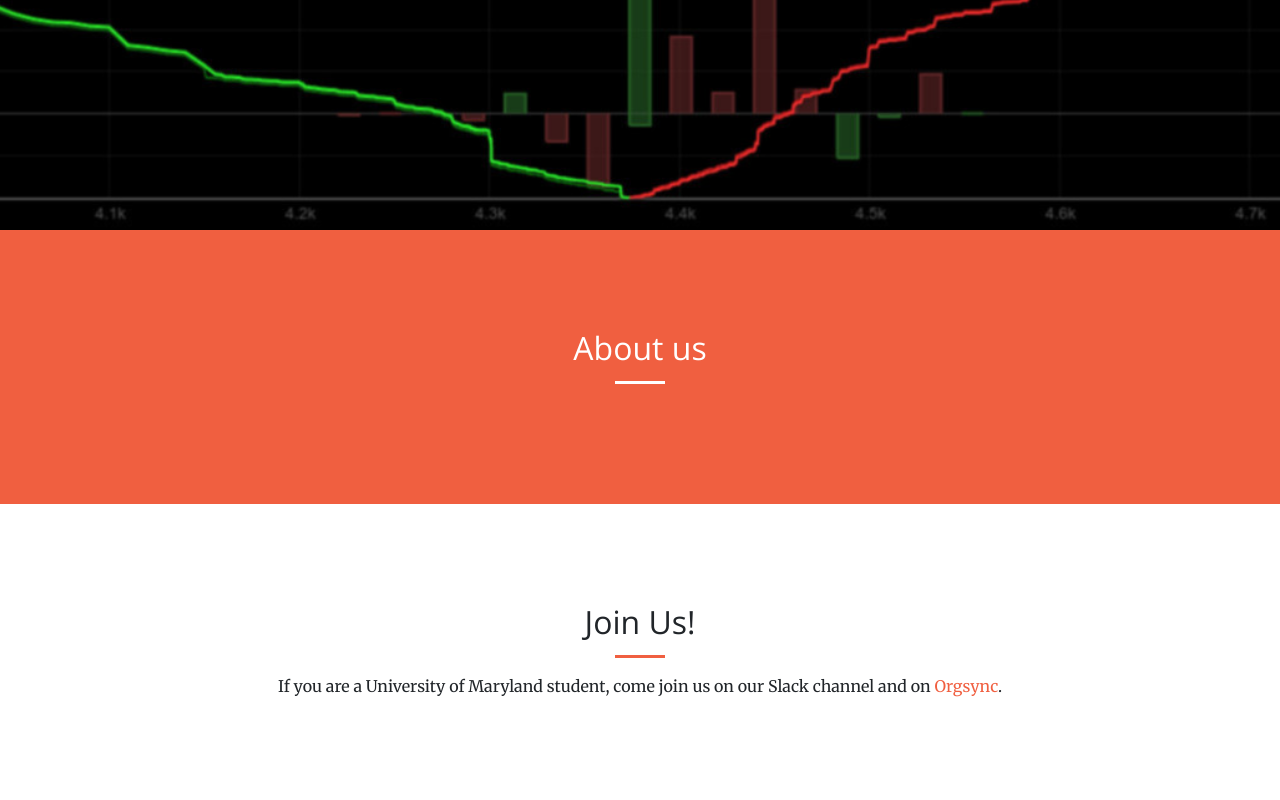
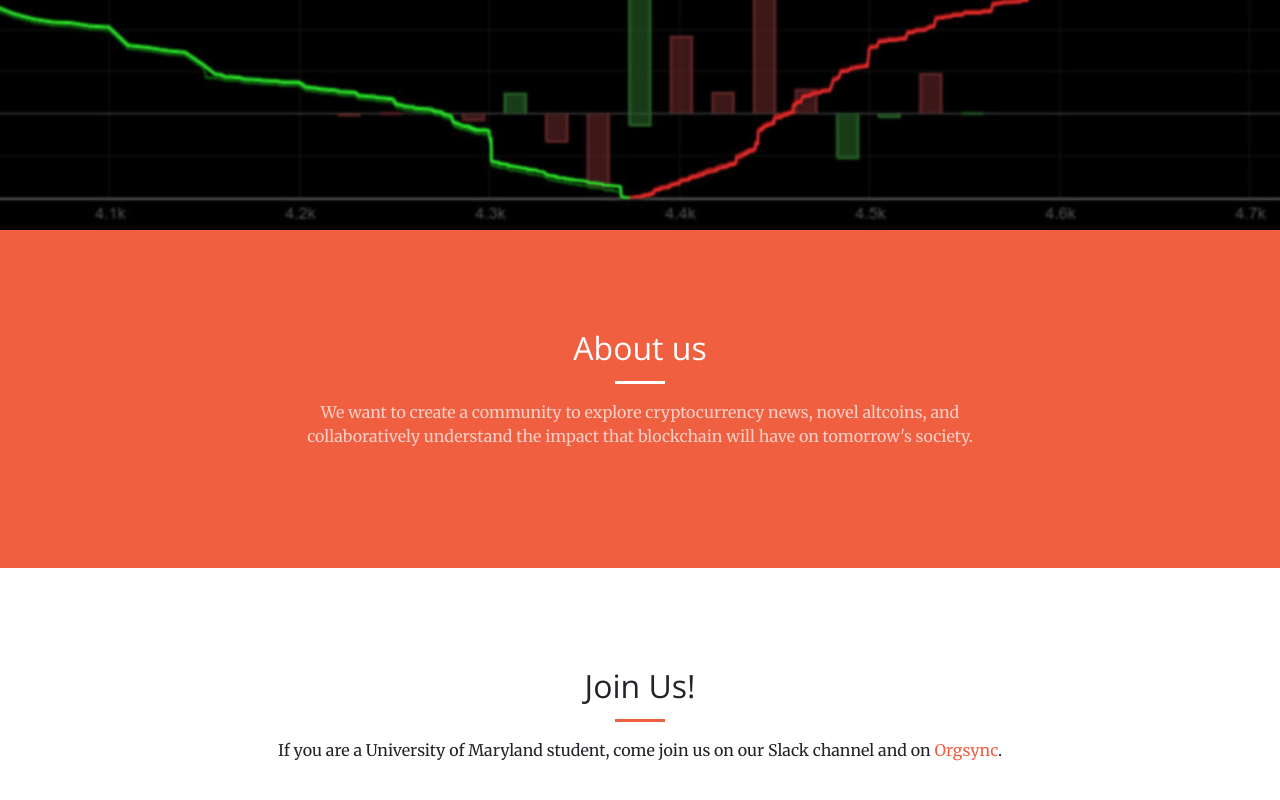
Before and after one commit to Cryptocurrency-at-UMD/cryptocurrency-at-umd.github.io, a plain HTML site: page index.html in a window 1280 px wide. Shown: the part 570-1370 px from the top of the page. Drawn offline with nearby package versions, Linux system fonts and the light colour scheme.

Commit message:
with about

```diff
--- a/index.html
+++ b/index.html
@@ -68,7 +68,10 @@
           <div class="col-lg-8 mx-auto text-center">
             <h2 class="section-heading text-white">About us</h2>
             <hr class="light">
-            <p class="text-faded"></p>
+            <p class="text-faded">
+				We want to create a community to explore cryptocurrency news, novel altcoins, and
+				collaboratively understand the impact that blockchain will have on tomorrow's society.
+			</p>
           </div>
         </div>
       </div>
```
